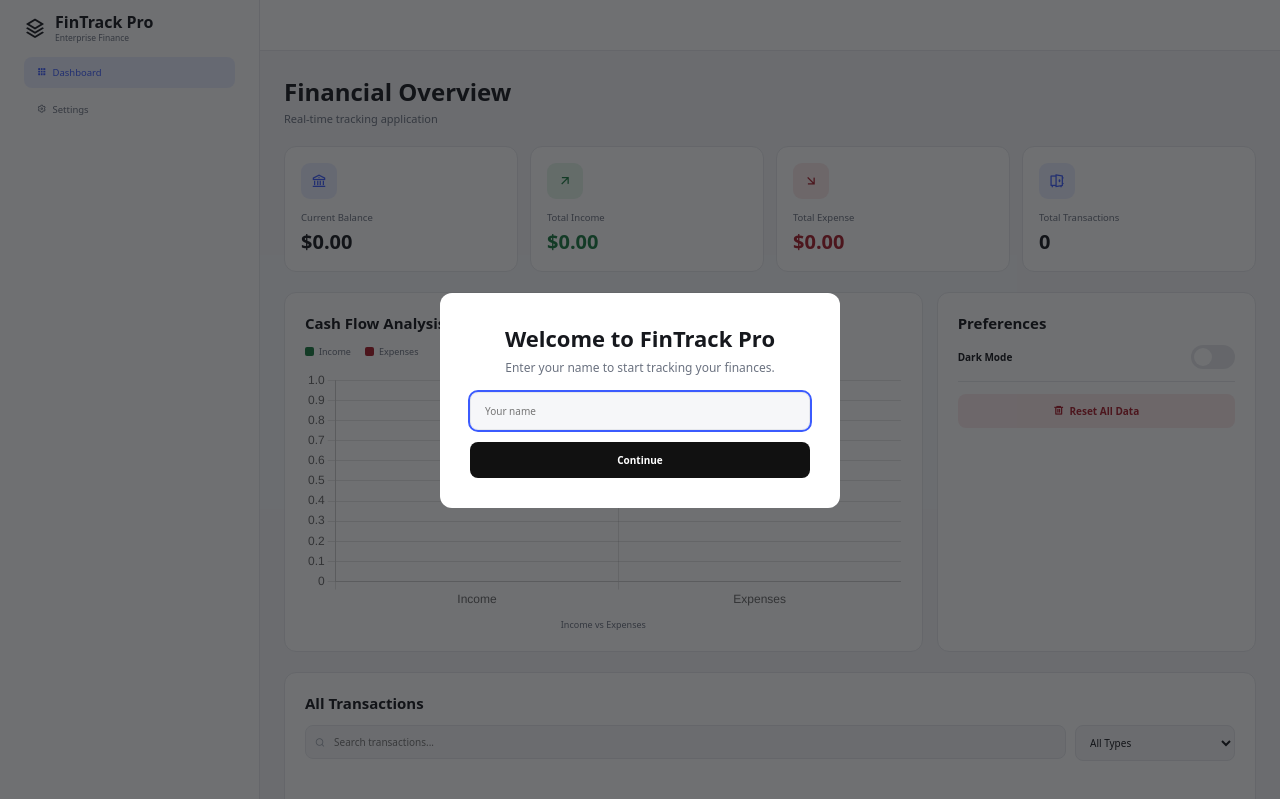
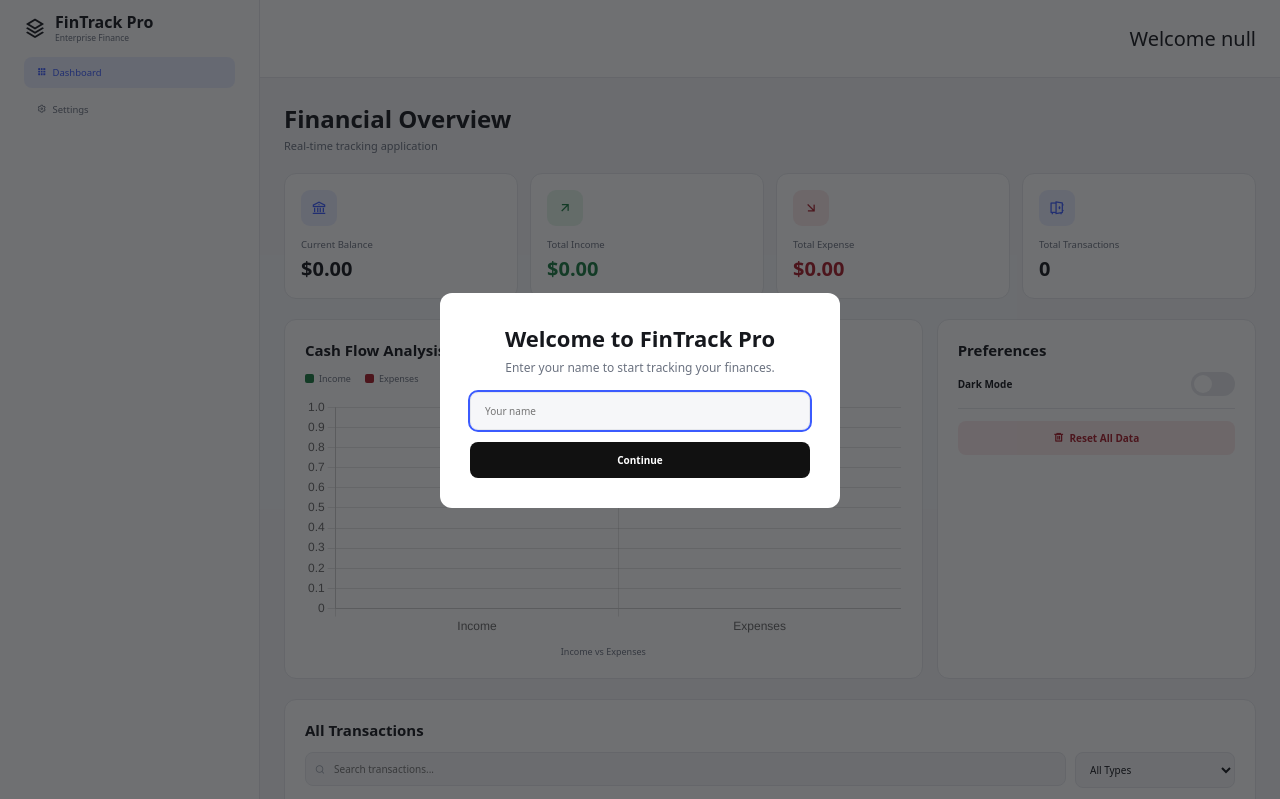
Before and after one commit to prynshu19/FinTrack-Pro-Personal-Finance-Tracker, a plain HTML site: page index.html in a window 1280 px wide. Shown: the top 799 px of the page. Drawn offline with nearby package versions, Linux system fonts and the light colour scheme.

Commit message:
Fix username Font-size issue

```diff
--- a/css/style.css
+++ b/css/style.css
@@ -182,6 +182,7 @@ body {
   border-bottom: 1px solid var(--border-clr);
   background: var(--bg-white);
   font-weight: 500;
+  font-size: 2rem;
 }
 
 .content {
--- a/script.js
+++ b/script.js
@@ -57,7 +57,7 @@ if (themeToggle) {
 }
 
 function refreshUserNameDisplay() {
-  if (userNameDisplay) userNameDisplay.innerText = userName || "";
+  if (userNameDisplay) userNameDisplay.innerText = `Welcome ${userName}` || "";
 }
 
 function showGateIfNeeded() {
```
Also changed, not shown: index.html (+3 -0 lines).
